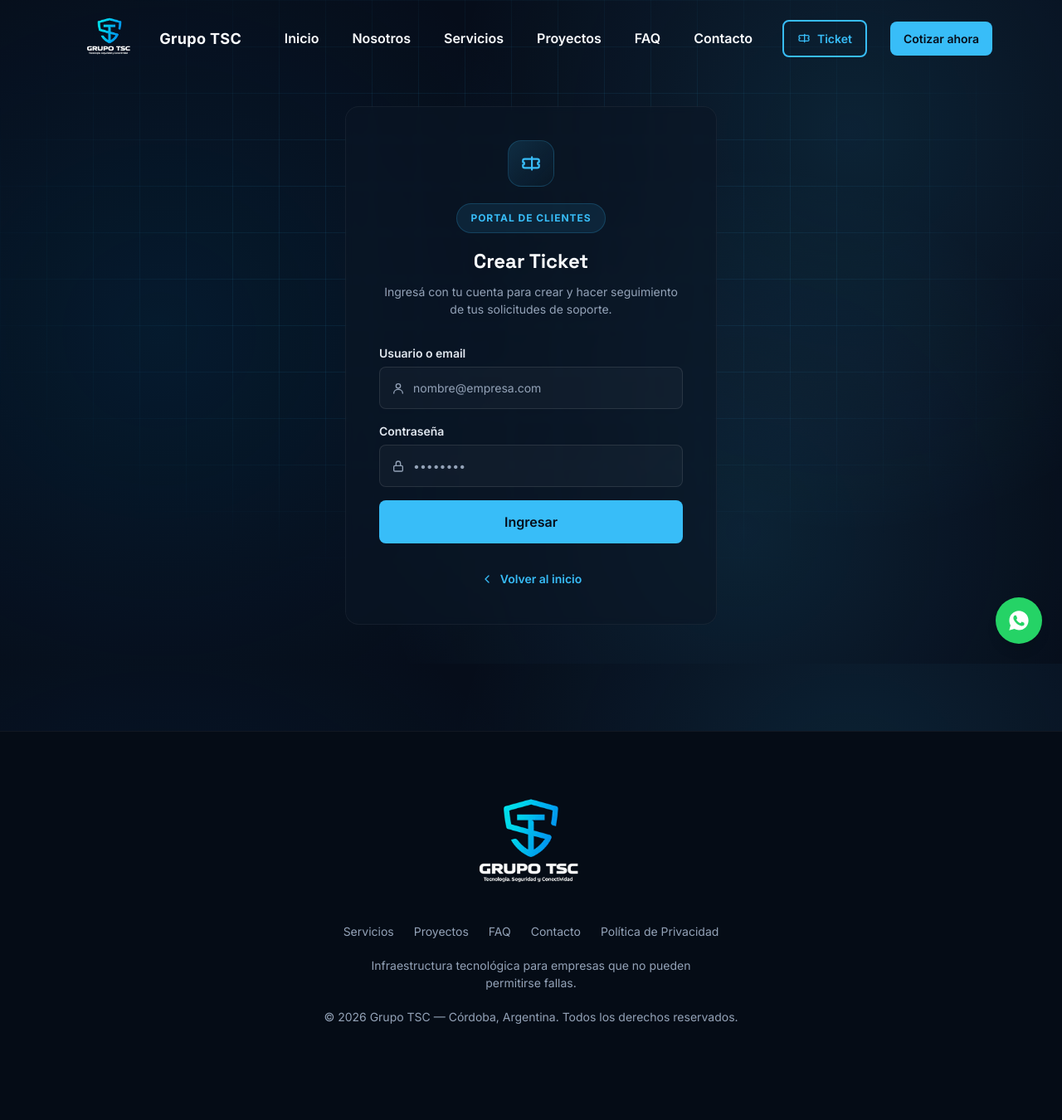
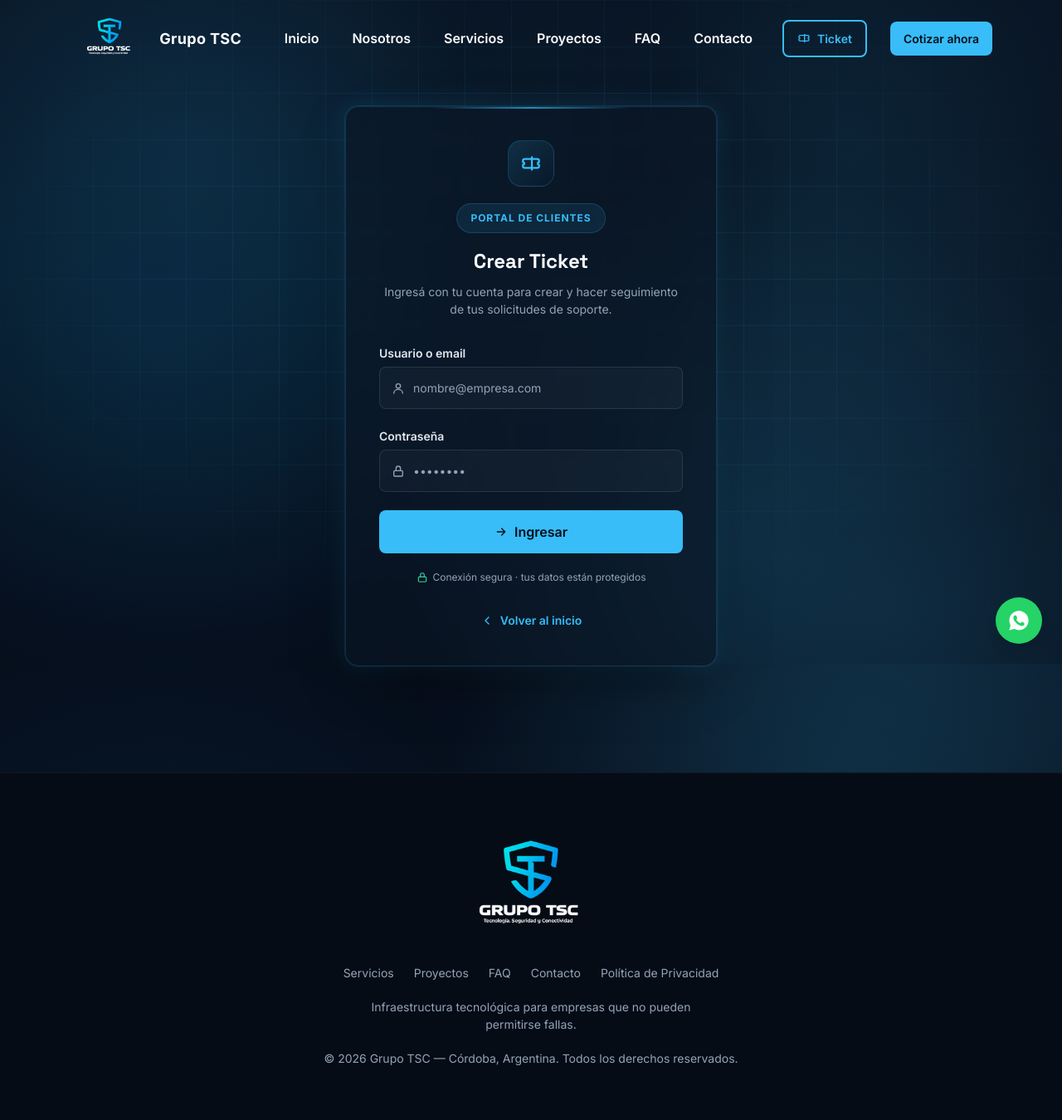
Before and after one commit to SLVallejos/PageGrupoTSC, a PHP site: page /login.html in a window 1280 px wide. Shown: the whole page at 83% size. Before the commit the page ends 1234 px from the top, so only its background shows below. Run offline with PHP 8.4, Linux system fonts and the light colour scheme.

Commit message:
Redesign login page and add client-side validation
Visual: radial glow background, deeper card shadow with a top accent
line, pulsing ring around the ticket icon, glowing focus state on
inputs, an icon on the submit button, and a "conexion segura" trust
line - the page felt flat compared to the rest of the site's dark neon
identity.

Validation: user/email and password fields now validate on blur and on
submit (same pattern as contact-form.js), with aria-invalid, error text
and a red field-group border. The backend doesn't exist yet, so a valid
submit still just reveals the "coming soon" notice - a TODO marks the
one spot to wire up the real auth request later.

Co-Authored-By: Claude Sonnet 5 <noreply@anthropic.com>

```diff
--- a/assets/css/components.css
+++ b/assets/css/components.css
@@ -1851,6 +1851,15 @@
 
 .field-group:focus-within {
   border-color: var(--color-accent);
+  box-shadow: 0 0 0 3px color-mix(in srgb, var(--color-accent) 18%, transparent);
+}
+
+.field-group--invalid {
+  border-color: var(--color-error);
+}
+
+.field-group--invalid:focus-within {
+  box-shadow: 0 0 0 3px color-mix(in srgb, var(--color-error) 18%, transparent);
 }
 
 .field-group svg {
--- a/assets/css/pages.css
+++ b/assets/css/pages.css
@@ -333,19 +333,61 @@
   overflow: hidden;
   padding: var(--space-32) var(--space-5);
   text-align: center;
+  background-image:
+    radial-gradient(circle at 18% 20%, color-mix(in srgb, var(--color-accent) 14%, transparent) 0%, transparent 45%),
+    radial-gradient(circle at 85% 80%, color-mix(in srgb, var(--color-accent) 12%, transparent) 0%, transparent 45%);
 }
 
 .login-card {
+  position: relative;
   margin-inline: auto;
   width: 100%;
   max-width: var(--container-md);
-  padding: var(--space-8);
+  padding: var(--space-9) var(--space-8);
   text-align: center;
+  border-color: color-mix(in srgb, var(--color-accent) 16%, transparent);
+  box-shadow: 0 25px 60px -20px rgba(0, 0, 0, 0.6), 0 0 0 1px color-mix(in srgb, var(--color-accent) 12%, transparent), var(--shadow-glow);
+}
+
+.login-card::before {
+  content: '';
+  position: absolute;
+  top: 0;
+  left: 50%;
+  transform: translateX(-50%);
+  width: 55%;
+  height: 2px;
+  border-radius: var(--radius-full);
+  background: linear-gradient(90deg, transparent, var(--color-accent), transparent);
+  opacity: 0.7;
 }
 
 .login-card__icon {
+  position: relative;
   margin-inline: auto;
   margin-bottom: var(--space-5);
+}
+
+.login-card__icon::before {
+  content: '';
+  position: absolute;
+  inset: -8px;
+  z-index: -1;
+  border-radius: inherit;
+  border: 1px solid color-mix(in srgb, var(--color-accent) 30%, transparent);
+  animation: login-icon-pulse 2.4s ease-out infinite;
+}
+
+@keyframes login-icon-pulse {
+  0% { transform: scale(0.9); opacity: 0.9; }
+  100% { transform: scale(1.35); opacity: 0; }
+}
+
+@media (prefers-reduced-motion: reduce) {
+  .login-card__icon::before {
+    animation: none;
+    opacity: 0;
+  }
 }
 
 .login-card__title {
@@ -367,6 +409,21 @@
   flex-direction: column;
   gap: var(--space-4);
   text-align: left;
+}
+
+.login-trust {
+  display: flex;
+  align-items: center;
+  justify-content: center;
+  gap: var(--space-1-5);
+  margin-top: var(--space-5);
+  font-size: var(--text-xs);
+  color: var(--color-muted);
+}
+
+.login-trust svg {
+  flex-shrink: 0;
+  color: var(--color-success);
 }
 
 .login-notice {
--- a/login.html
+++ b/login.html
@@ -90,25 +90,35 @@
         <h1 class="login-card__title">Crear Ticket</h1>
         <p class="login-card__subtitle">Ingresá con tu cuenta para crear y hacer seguimiento de tus solicitudes de soporte.</p>
 
-        <form id="login-form" class="login-form">
+        <form id="login-form" class="login-form" novalidate>
           <div class="field">
             <label for="login-user" class="field__label field__label--form">Usuario o email</label>
             <div class="field-group">
               <svg xmlns="http://www.w3.org/2000/svg" width="16" height="16" viewBox="0 0 24 24" fill="none" stroke="currentColor" stroke-width="2" stroke-linecap="round" stroke-linejoin="round" aria-hidden="true"><circle cx="12" cy="8" r="4"/><path d="M4 21c0-4 3.6-7 8-7s8 3 8 7"/></svg>
-              <input id="login-user" name="user" type="text" autocomplete="username" required class="field-group__input" placeholder="nombre@empresa.com" />
+              <input id="login-user" name="user" type="text" autocomplete="username" required maxlength="254" class="field-group__input" placeholder="nombre@empresa.com" aria-required="true" aria-invalid="false" aria-describedby="error-login-user" />
             </div>
+            <span id="error-login-user" class="field__error" role="alert"></span>
           </div>
 
           <div class="field">
             <label for="login-pass" class="field__label field__label--form">Contraseña</label>
             <div class="field-group">
               <svg xmlns="http://www.w3.org/2000/svg" width="16" height="16" viewBox="0 0 24 24" fill="none" stroke="currentColor" stroke-width="2" stroke-linecap="round" stroke-linejoin="round" aria-hidden="true"><rect x="4" y="11" width="16" height="10" rx="2"/><path d="M8 11V7a4 4 0 0 1 8 0v4"/></svg>
-              <input id="login-pass" name="pass" type="password" autocomplete="current-password" required class="field-group__input" placeholder="••••••••" />
+              <input id="login-pass" name="pass" type="password" autocomplete="current-password" required minlength="6" maxlength="128" class="field-group__input" placeholder="••••••••" aria-required="true" aria-invalid="false" aria-describedby="error-login-pass" />
             </div>
+            <span id="error-login-pass" class="field__error" role="alert"></span>
           </div>
 
-          <button type="submit" class="btn btn-primary btn--block">Ingresar</button>
+          <button type="submit" class="btn btn-primary btn--block">
+            <svg xmlns="http://www.w3.org/2000/svg" width="16" height="16" viewBox="0 0 24 24" fill="none" stroke="currentColor" stroke-width="2" stroke-linecap="round" stroke-linejoin="round" aria-hidden="true"><path d="M5 12h14M13 6l6 6-6 6"/></svg>
+            Ingresar
+          </button>
         </form>
+
+        <p class="login-trust">
+          <svg xmlns="http://www.w3.org/2000/svg" width="14" height="14" viewBox="0 0 24 24" fill="none" stroke="currentColor" stroke-width="2" stroke-linecap="round" stroke-linejoin="round" aria-hidden="true"><rect x="4" y="11" width="16" height="10" rx="2"/><path d="M8 11V7a4 4 0 0 1 8 0v4"/></svg>
+          Conexión segura · tus datos están protegidos
+        </p>
 
         <div id="login-notice" class="login-notice">
           <p>
```
Also changed, not shown: assets/js/modules/login-form.js (+56 -3 lines).
